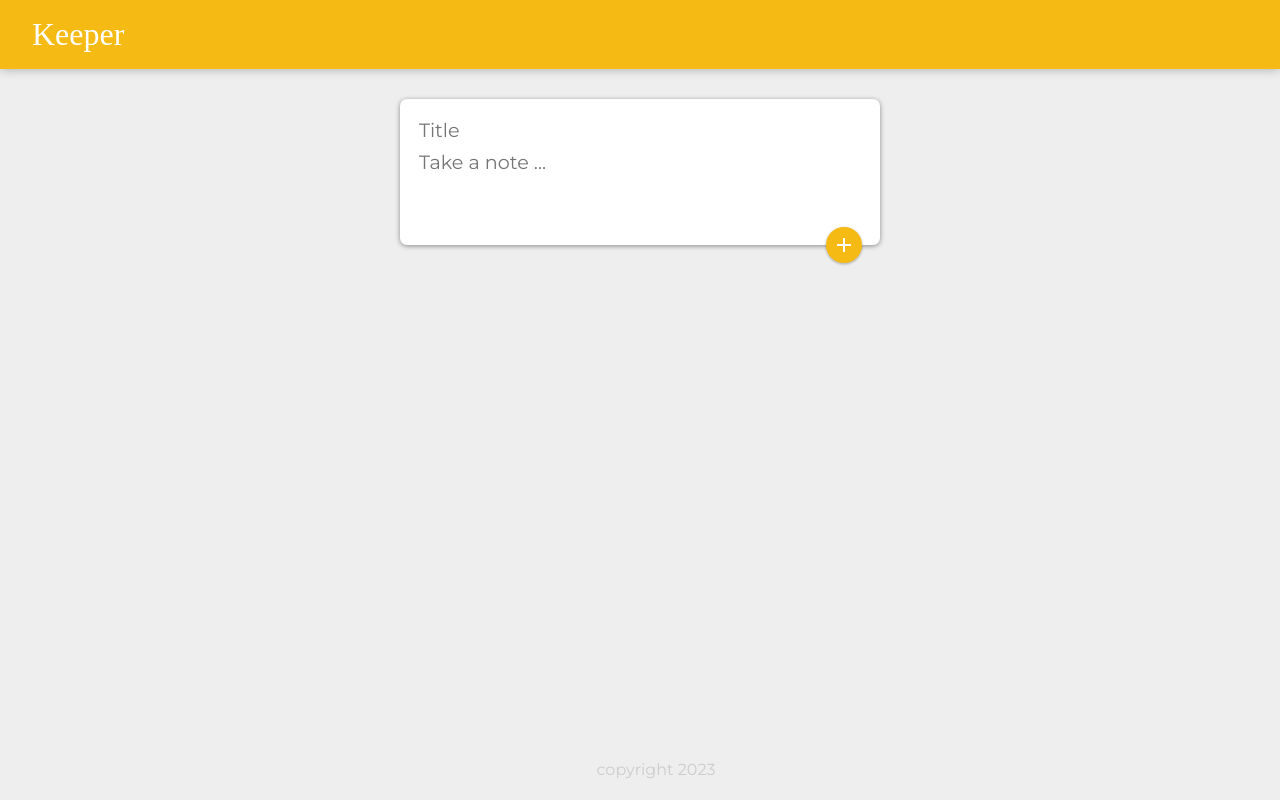
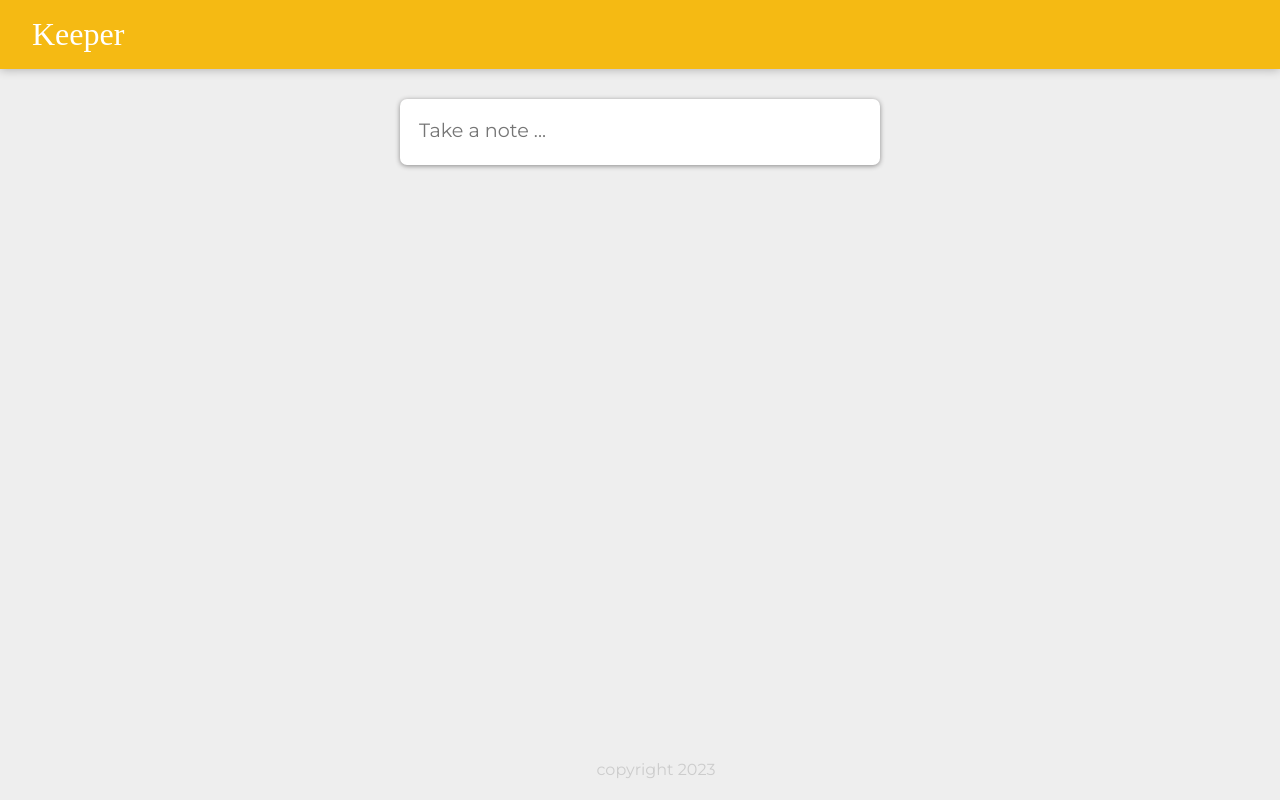
Before and after one commit to ratemolewis/keeper_react, a React (Create React App) app: page / in a window 1280 px wide. Built offline with nearby package versions, Linux system fonts and the light colour scheme; a web font is replaced by a local one.

Commit message:
use usestate to control UI

```diff
--- a/src/components/CreatArea.jsx
+++ b/src/components/CreatArea.jsx
@@ -9,6 +9,8 @@
     title:"",
     content:""
  })
+
+ const [isExpanded, setIsExpanded] = useState(false);
 
  function handleChange(event){
  const { name, value } = event.target;
@@ -32,12 +34,17 @@
 
   }
 
+  function expand(){
+    // whe the use clicks the textarea, display the button and set the textarea to 3 rows
+    setIsExpanded(true);
+  }
+
     return (
         <div>
         <form className="create-note">
-            <input name="title" onChange={handleChange} value={note.title} placeholder="Title" />
-            <textarea name="content" onChange={handleChange} value={note.content} placeholder="Take a note ..." rows="3"/>
-            <Zoom in={true}>
+            {isExpanded ? <input name="title" onChange={handleChange} value={note.title} placeholder="Title" /> : null}
+            <textarea name="content" onClick={expand} onChange={handleChange} value={note.content} placeholder="Take a note ..." rows= {isExpanded ? "3":"1"}/>
+            <Zoom in={isExpanded && true}>
             <Fab onClick={submitNote}><AddIcon /></Fab>
             </Zoom>
         </form>
```
